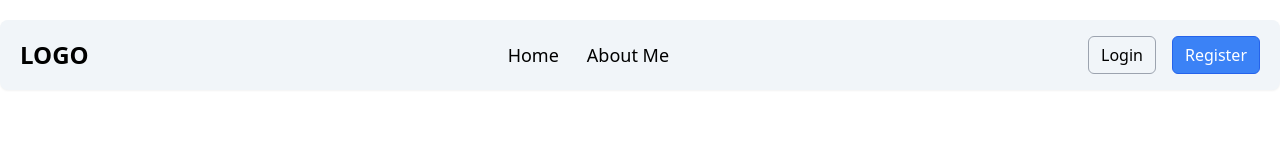
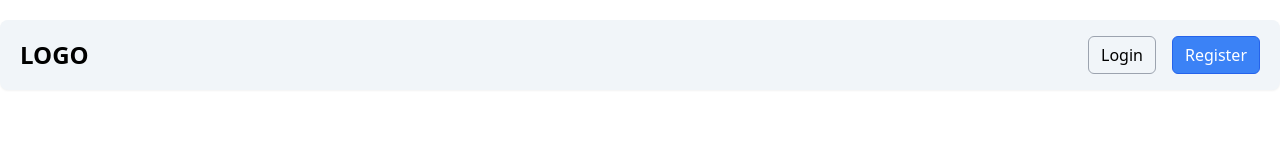
Before and after one commit to YerrouHamza/Authorization_App-MERN, a React (Vite) app in the folder UI/: page /login in a window 1280 px wide. Shown: the top 160 px of the page. Built offline with nearby package versions, Linux system fonts and the light colour scheme.

Commit message:
improved the way we use the layout alone with improved the navbar for the non login

```diff
--- a/UI/src/layouts/defualtLayout.tsx
+++ b/UI/src/layouts/defualtLayout.tsx
@@ -1,13 +1,14 @@
 import React, { ReactNode } from 'react'
 import Navbar from '../views/navbar'
 
-export default React.memo(function DefualtLayout({children}: {
-    children: ReactNode,
+export default React.memo(function NonLoginLayout({isLogin = true, children}: {
+  isLogin?: boolean,
+  children: ReactNode,
 
 }) {
   return (
     <main className='max-w-screen-xl m-auto py-5 h-screen space-y-10'>
-        <Navbar />
+        <Navbar isLogin={isLogin} />
         {children}
     </main>
   )
--- a/UI/src/main.tsx
+++ b/UI/src/main.tsx
@@ -3,14 +3,11 @@ import { createRoot } from 'react-dom/client'
 import { BrowserRouter as Router } from 'react-router-dom';
 import './index.css'
 import App from './App.tsx'
-import DefualtLayout from './layouts/defualtLayout.tsx';
 
 createRoot(document.getElementById('root')!).render(
   <StrictMode>
     <Router >
-      <DefualtLayout>
         <App />
-      </DefualtLayout>
     </Router>
   </StrictMode>,
 )
--- a/UI/src/views/homePage.tsx
+++ b/UI/src/views/homePage.tsx
@@ -1,5 +1,9 @@
+import DefualtLayout from "../layouts/defualtLayout";
+
 export default function HomePage() {
   return (
-    <div>Welcome to the Home Page</div>
+    <DefualtLayout>
+      <div>Welcome to the Home Page</div>
+    </DefualtLayout>
   )
 }
--- a/UI/src/views/loginPage.tsx
+++ b/UI/src/views/loginPage.tsx
@@ -1,9 +1,11 @@
 import Button from "../components/button";
 import Card from "../components/card";
 import TextInput from "../components/textInput";
+import DefualtLayout from "../layouts/defualtLayout";
 
 export default function LoginPage() {
   return (
+    <DefualtLayout isLogin={false}>
       <div className="flex justify-center items-center h-4/5">
         <Card className="space-y-10" title="Login">
           <form className="space-y-5">
@@ -24,5 +26,6 @@ export default function LoginPage() {
           <Button variant="primary" className="w-full py-2 text-lg">Login</Button>
         </Card>
       </div>
+    </DefualtLayout>
   )
 }
--- a/UI/src/views/navbar.tsx
+++ b/UI/src/views/navbar.tsx
@@ -3,7 +3,7 @@ import { Link } from "react-router-dom"
 import Button from "../components/button"
 
 
-export default React.memo(function Navbar () {
+export default React.memo(function Navbar ({isLogin}:{isLogin: boolean}) {
     const navList = [
         {
             title: 'home',
@@ -18,7 +18,7 @@ export default React.memo(function Navbar () {
     return (
         <nav className="flex justify-between items-center px-5 py-4 bg-slate-100 rounded-lg shadow-sm">
             <Link to='/' className="text-2xl font-bold">LOGO</Link>
-            <NavItems items={navList} />
+            {isLogin && <NavItems items={navList} />}
             <NavActions />
         </nav>
     )
--- a/UI/src/views/registerPage.tsx
+++ b/UI/src/views/registerPage.tsx
@@ -1,9 +1,11 @@
 import Button from "../components/button";
 import Card from "../components/card";
 import TextInput from "../components/textInput";
+import DefualtLayout from "../layouts/defualtLayout";
 
 export default function RegisterPage() {
   return (
+    <DefualtLayout isLogin={false}>
         <div className="flex justify-center items-center h-4/5">
         <Card className="space-y-10" title="Register">
           <form className="space-y-5">
@@ -30,5 +32,6 @@ export default function RegisterPage() {
           <Button variant="primary" className="w-full py-2 text-lg">Create Account</Button>
         </Card>
       </div>
+    </DefualtLayout>
   )
 }
```
Lines whose indentation alone changed are shown as unchanged.
